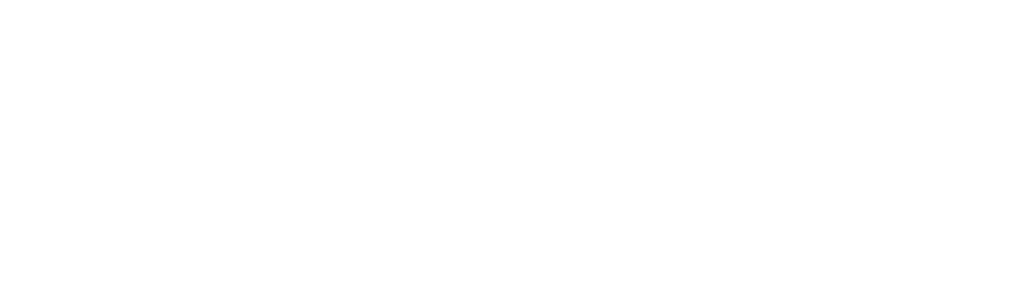
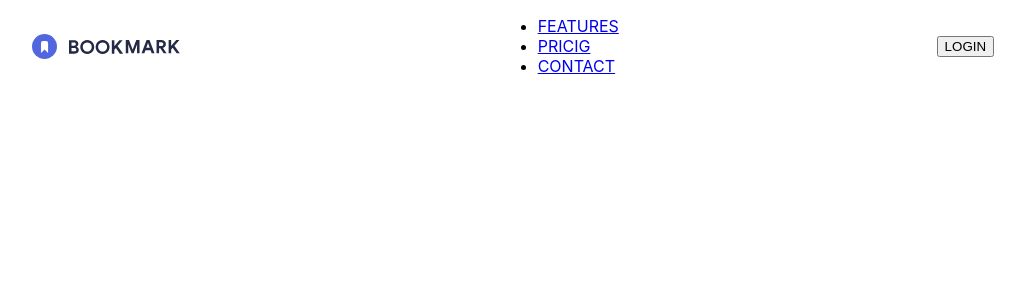
Before and after one commit to steven-mpawulo/bookmark-landing-page, a React (Create React App) app: page / in a window 1280 px wide. Shown: the top 300 px of the page, without its empty margins (127-1152 px from the left). Built offline with nearby package versions, Linux system fonts and the light colour scheme.

Commit message:
makes header occupy full width, spaces content and aligns it in the center

```diff
--- a/src/App.js
+++ b/src/App.js
@@ -1,8 +1,9 @@
+import Header from "./components/header/Header";
 
 function App() {
   return (
     <div className="App">
-
+  <Header/>
     </div>
   );
 }
--- a/src/components/header/Header.js
+++ b/src/components/header/Header.js
@@ -1,6 +1,7 @@
 import React from 'react'
 import Logo from '../../images/logo-bookmark.svg'
 import Button from '../common/button/Button'
+import './header.css'
 
 const Header = () => {
     return (
--- a/src/components/header/header.css
+++ b/src/components/header/header.css
@@ -0,0 +1,6 @@
+header {
+    width: 100%;
+    display: flex;
+    justify-content: space-around;
+    align-items: center;
+}
```
